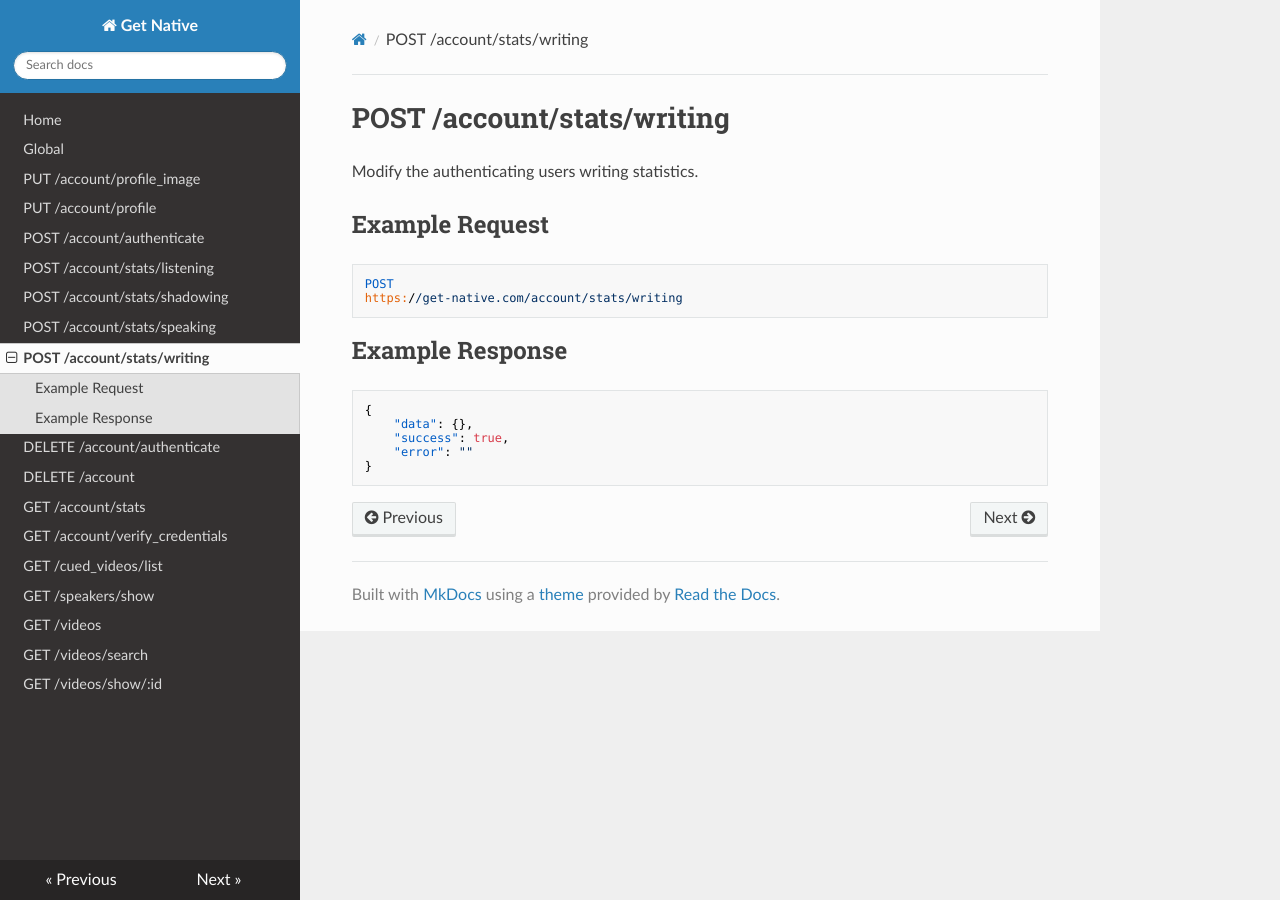
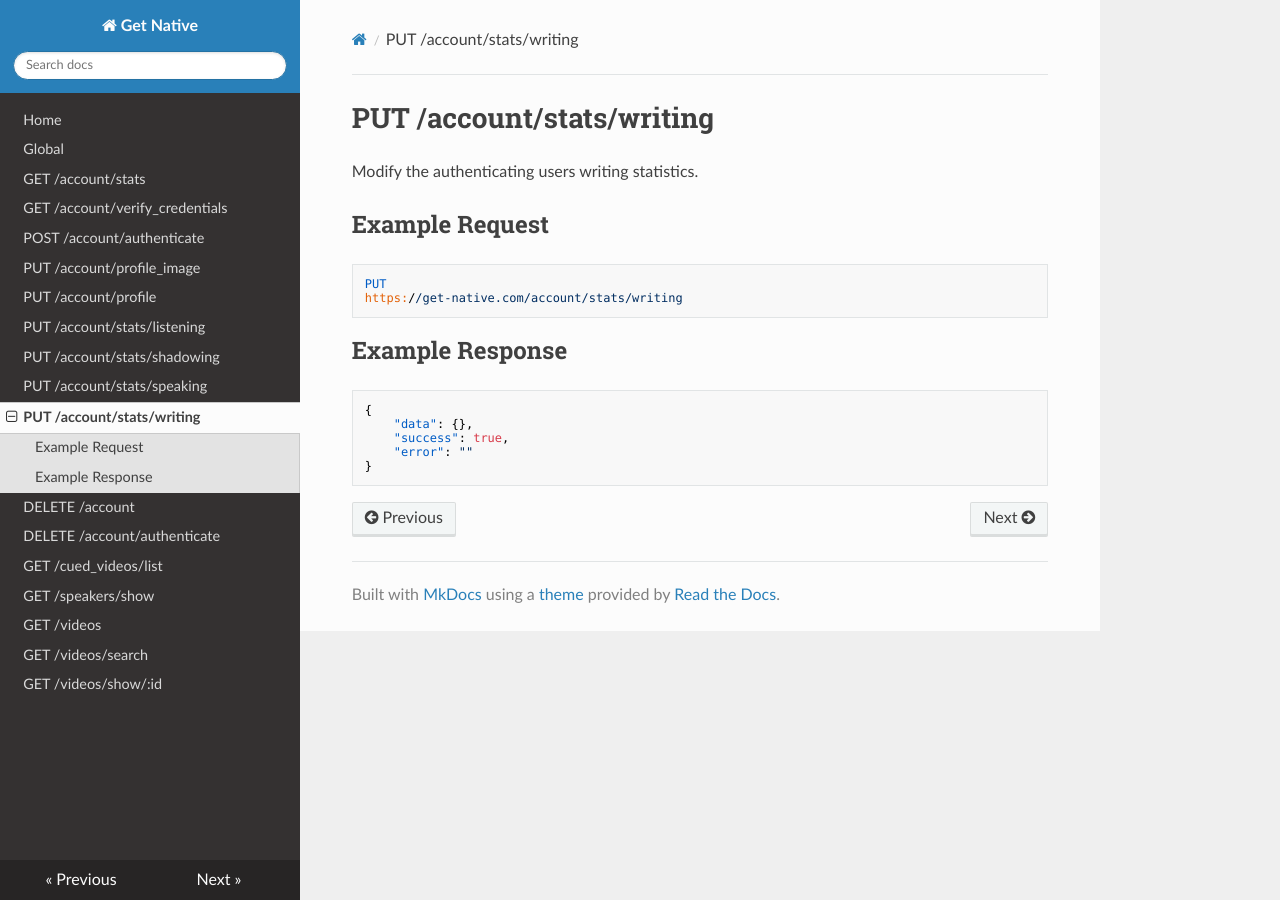
Before and after one commit to hank-ehly/get-native.com, an MkDocs documentation site: the page built from docs/put_account_stats_writing.md, in a window 1280 px wide. Built offline with MkDocs 1.6.1, drawn with Linux system fonts in a browser that asks for light colours; nearby versions of some CDN libraries; old or Windows-style settings are respelled for this version of MkDocs.

Commit message:
Use PUT instead of POST for study stats endpoints

````diff
--- a/docs/post_account_stats_writing.md
+++ b/docs/put_account_stats_writing.md
@@ -1,11 +1,11 @@
-# POST /account/stats/writing
+# PUT /account/stats/writing
 
 Modify the authenticating users writing statistics.
 
 ## Example Request
 
 ```
-POST
+PUT
 https://get-native.com/account/stats/writing
 ```
 
--- a/mkdocs.yml
+++ b/mkdocs.yml
@@ -2,17 +2,17 @@ site_name: Get Native
 pages:
 - Home: index.md
 - Global: global.md
+- GET /account/stats: get_account_stats.md
+- GET /account/verify_credentials: get_account_verify_credentials.md
+- POST /account/authenticate: post_account_authenticate.md
 - PUT /account/profile_image: put_account_profile_image.md
 - PUT /account/profile: put_account_profile.md
-- POST /account/authenticate: post_account_authenticate.md
-- POST /account/stats/listening: post_account_stats_listening.md
-- POST /account/stats/shadowing: post_account_stats_shadowing.md
-- POST /account/stats/speaking: post_account_stats_speaking.md
-- POST /account/stats/writing: post_account_stats_writing.md
+- PUT /account/stats/listening: put_account_stats_listening.md
+- PUT /account/stats/shadowing: put_account_stats_shadowing.md
+- PUT /account/stats/speaking: put_account_stats_speaking.md
+- PUT /account/stats/writing: put_account_stats_writing.md
+- DELETE /account: delete_account.md
 - DELETE /account/authenticate: delete_account_authenticate.md
-- DELETE /account: delete_account.md
-- GET /account/stats: get_account_stats.md
-- GET /account/verify_credentials: get_account_verify_credentials.md
 - GET /cued_videos/list: get_cued_videos_list.md
 - GET /speakers/show: get_speakers_show.md
 - GET /videos: get_videos.md
````
Also changed, not shown: docs/put_account_stats_listening.md (renamed from docs/post_account_stats_listening.md, +2 -2 lines), docs/put_account_stats_shadowing.md (renamed from docs/post_account_stats_shadowing.md, +2 -2 lines), docs/put_account_stats_speaking.md (renamed from docs/post_account_stats_speaking.md, +2 -2 lines).
